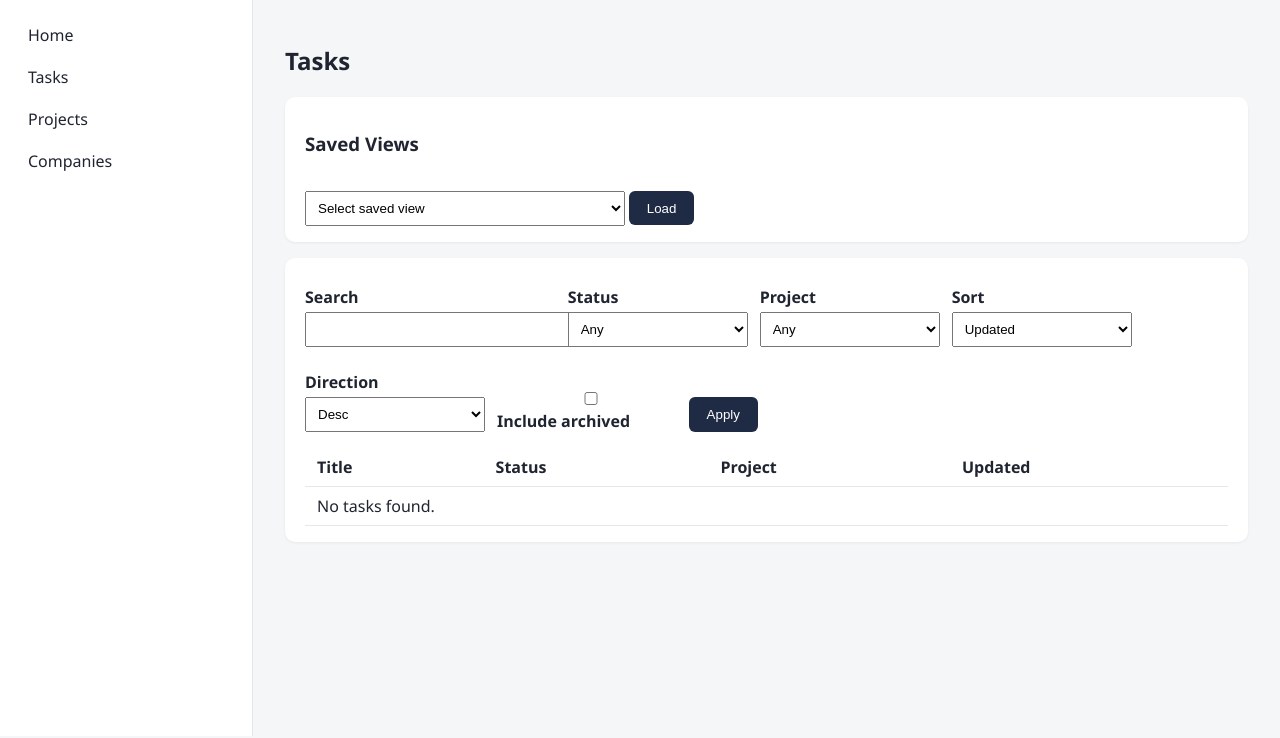
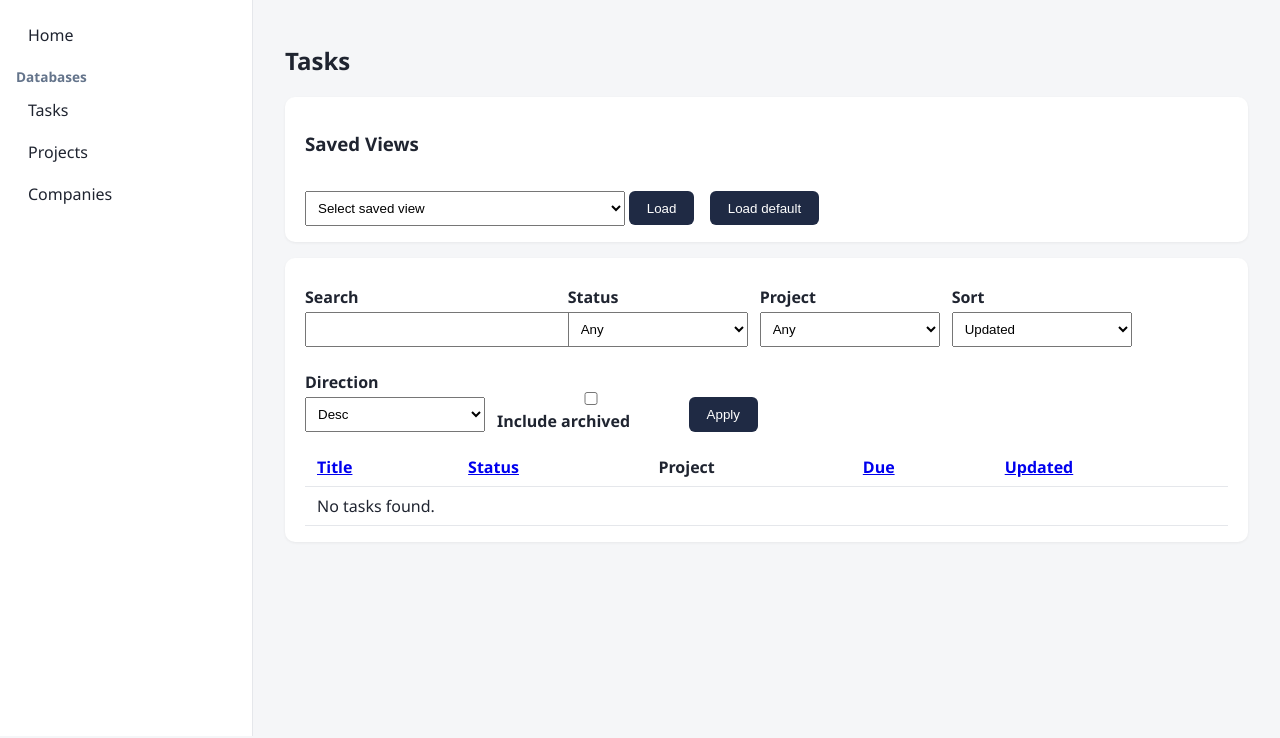
Before and after one commit to baldus/EMS-AIO, a Flask app: page /db/tasks in a window 1280 px wide. Shown: the part 62-800 px from the top of the page. Run offline with Flask 3, Linux system fonts and the light colour scheme; the visitor is signed in with stand-in values (Sample User, id 1); data that the repository does not hold is empty.

Commit message:
Refine Phase 2 database views, saved-view routes, and docs

```diff
--- a/app/databases/routes.py
+++ b/app/databases/routes.py
@@ -19,6 +19,12 @@ from app.models import (
     Task,
     TaskPageLink,
 )
+
+LIST_ENDPOINTS = {
+    "tasks": "databases.tasks_list",
+    "projects": "databases.projects_list",
+    "companies": "databases.companies_list",
+}
 
 
 def _is_editor_owned(entity):
@@ -46,11 +52,14 @@ def _log_action(action, entity_type, entity_id, metadata=None):
 
 
 def _parse_query_state():
+    direction = request.args.get("dir", request.args.get("direction", "desc")).strip().lower()
+    if direction not in {"asc", "desc"}:
+        direction = "desc"
     return {
         "q": request.args.get("q", "").strip(),
         "status": request.args.get("status", "").strip(),
         "sort": request.args.get("sort", "updated_at").strip(),
-        "direction": request.args.get("direction", "desc").strip(),
+        "dir": direction,
         "include_archived": request.args.get("include_archived", "0").strip(),
         "project_id": request.args.get("project_id", "").strip(),
         "company_id": request.args.get("company_id", "").strip(),
@@ -77,7 +86,15 @@ def _save_view(database_key):
         abort(404)
 
     is_default = request.form.get("is_default") == "on"
-    query_json = _parse_query_state()
+    query_json = {
+        "q": request.form.get("q", "").strip(),
+        "status": request.form.get("status", "").strip(),
+        "sort": request.form.get("sort", "updated_at").strip(),
+        "dir": request.form.get("dir", "desc").strip(),
+        "include_archived": request.form.get("include_archived", "0").strip(),
+        "project_id": request.form.get("project_id", "").strip(),
+        "company_id": request.form.get("company_id", "").strip(),
+    }
 
     if is_default:
         SavedView.query.filter_by(
@@ -109,6 +126,18 @@ def _save_view(database_key):
 
 
 def _prepare_list_context(database_key):
+    if database_key not in LIST_ENDPOINTS:
+        abort(404)
+
+    if request.args.get("use_default") == "1":
+        default_view = SavedView.query.filter_by(
+            user_id=current_user.id,
+            database_key=database_key,
+            is_default=True,
+        ).first()
+        if default_view:
+            return _apply_view_args(default_view)
+
     view_id = request.args.get("view_id", type=int)
     saved_views = SavedView.query.filter_by(
         user_id=current_user.id,
@@ -129,13 +158,55 @@ def _prepare_list_context(database_key):
     }
 
 
-@databases_bp.route("/tasks", methods=["GET", "POST"])
+def _set_default_view(view):
+    SavedView.query.filter_by(
+        user_id=current_user.id,
+        database_key=view.database_key,
+        is_default=True,
+    ).update({"is_default": False})
+    view.is_default = True
+    db.session.commit()
+
+
+@databases_bp.route("/<string:db_key>/views/save", methods=["POST"])
+@login_required
+def save_view(db_key):
+    if db_key not in LIST_ENDPOINTS:
+        abort(404)
+    _save_view(db_key)
+    return redirect(url_for(LIST_ENDPOINTS[db_key], **request.args))
+
+
+@databases_bp.route("/<string:db_key>/views/<int:view_id>/delete", methods=["POST"])
+@login_required
+def delete_view(db_key, view_id):
+    if db_key not in LIST_ENDPOINTS or current_user.role == "Viewer":
+        abort(403)
+    view = SavedView.query.get_or_404(view_id)
+    if view.user_id != current_user.id or view.database_key != db_key:
+        abort(403)
+    db.session.delete(view)
+    db.session.commit()
+    flash("Saved view deleted.", "success")
+    return redirect(url_for(LIST_ENDPOINTS[db_key], **request.args))
+
+
+@databases_bp.route("/<string:db_key>/views/<int:view_id>/default", methods=["POST"])
+@login_required
+def set_default_view(db_key, view_id):
+    if db_key not in LIST_ENDPOINTS or current_user.role == "Viewer":
+        abort(403)
+    view = SavedView.query.get_or_404(view_id)
+    if view.user_id != current_user.id or view.database_key != db_key:
+        abort(403)
+    _set_default_view(view)
+    flash("Default view set.", "success")
+    return redirect(url_for(LIST_ENDPOINTS[db_key], **request.args))
+
+
+@databases_bp.route("/tasks", methods=["GET"])
 @login_required
 def tasks_list():
-    if request.method == "POST":
-        _save_view("tasks")
-        return redirect(url_for("databases.tasks_list", **request.args))
-
     context = _prepare_list_context("tasks")
     if not isinstance(context, dict):
         return context
@@ -157,8 +228,9 @@ def tasks_list():
         "title": Task.title,
         "status": Task.status,
         "updated_at": Task.updated_at,
+        "due_date": Task.due_date,
     }.get(query_state["sort"], Task.updated_at)
-    if query_state["direction"] == "asc":
+    if query_state["dir"] == "asc":
         query = query.order_by(sort_field.asc())
     else:
         query = query.order_by(sort_field.desc())
@@ -170,17 +242,14 @@ def tasks_list():
         tasks=tasks,
         projects=projects,
         statuses=TASK_STATUS_CHOICES,
+        database_key="tasks",
         **context,
     )
 
 
-@databases_bp.route("/projects", methods=["GET", "POST"])
+@databases_bp.route("/projects", methods=["GET"])
 @login_required
 def projects_list():
-    if request.method == "POST":
-        _save_view("projects")
-        return redirect(url_for("databases.projects_list", **request.args))
-
     context = _prepare_list_context("projects")
     if not isinstance(context, dict):
         return context
@@ -203,7 +272,7 @@ def projects_list():
         "status": Project.status,
         "updated_at": Project.updated_at,
     }.get(query_state["sort"], Project.updated_at)
-    query = query.order_by(sort_field.asc() if query_state["direction"] == "asc" else sort_field.desc())
+    query = query.order_by(sort_field.asc() if query_state["dir"] == "asc" else sort_field.desc())
 
     projects = query.all()
     companies = Company.query.order_by(Company.name.asc()).all()
@@ -212,17 +281,14 @@ def projects_list():
         projects=projects,
         companies=companies,
         statuses=PROJECT_STATUS_CHOICES,
+        database_key="projects",
         **context,
     )
 
 
-@databases_bp.route("/companies", methods=["GET", "POST"])
+@databases_bp.route("/companies", methods=["GET"])
 @login_required
 def companies_list():
-    if request.method == "POST":
-        _save_view("companies")
-        return redirect(url_for("databases.companies_list", **request.args))
-
     context = _prepare_list_context("companies")
     if not isinstance(context, dict):
         return context
@@ -242,13 +308,14 @@ def companies_list():
         "status": Company.status,
         "updated_at": Company.updated_at,
     }.get(query_state["sort"], Company.updated_at)
-    query = query.order_by(sort_field.asc() if query_state["direction"] == "asc" else sort_field.desc())
+    query = query.order_by(sort_field.asc() if query_state["dir"] == "asc" else sort_field.desc())
 
     companies = query.all()
     return render_template(
         "databases/companies_list.html",
         companies=companies,
         statuses=COMPANY_STATUS_CHOICES,
+        database_key="companies",
         **context,
     )
 
--- a/app/templates/databases/_saved_view.html
+++ b/app/templates/databases/_saved_view.html
@@ -1,6 +1,6 @@
 <div class="card">
     <h3>Saved Views</h3>
-    <form method="get" class="inline">
+    <form method="get" class="inline" style="margin-right: 0.75rem;">
         <select name="view_id">
             <option value="">Select saved view</option>
             {% for view in saved_views %}
@@ -10,8 +10,13 @@
         <input type="hidden" name="use_view" value="1">
         <button type="submit">Load</button>
     </form>
+    <form method="get" class="inline" style="margin-right: 0.75rem;">
+        <input type="hidden" name="use_default" value="1">
+        <button type="submit">Load default</button>
+    </form>
+
     {% if current_user.role != 'Viewer' %}
-    <form method="post">
+    <form method="post" action="{{ url_for('databases.save_view', db_key=database_key, **request.args.to_dict()) }}">
         {% for k, v in query.items() %}
             <input type="hidden" name="{{ k }}" value="{{ v }}">
         {% endfor %}
@@ -20,5 +25,16 @@
         <label><input type="checkbox" name="is_default"> Set as default</label>
         <button type="submit">Save current view</button>
     </form>
+
+    {% if selected_view %}
+    <div style="margin-top: 0.75rem;">
+        <form method="post" class="inline" action="{{ url_for('databases.set_default_view', db_key=database_key, view_id=selected_view.id, **request.args.to_dict()) }}">
+            <button type="submit">Set selected as default</button>
+        </form>
+        <form method="post" class="inline" action="{{ url_for('databases.delete_view', db_key=database_key, view_id=selected_view.id, **request.args.to_dict()) }}" onsubmit="return confirm('Delete saved view?');">
+            <button type="submit">Delete selected</button>
+        </form>
+    </div>
+    {% endif %}
     {% endif %}
 </div>
--- a/app/templates/databases/companies_list.html
+++ b/app/templates/databases/companies_list.html
@@ -8,12 +8,12 @@
 <div><label>Search<input type="text" name="q" value="{{ query.q }}"></label></div>
 <div><label>Status<select name="status"><option value="">Any</option>{% for s in statuses %}<option value="{{ s }}" {% if query.status==s %}selected{% endif %}>{{ s }}</option>{% endfor %}</select></label></div>
 <div><label>Sort<select name="sort"><option value="updated_at">Updated</option><option value="name" {% if query.sort=='name' %}selected{% endif %}>Name</option><option value="status" {% if query.sort=='status' %}selected{% endif %}>Status</option></select></label></div>
-<div><label>Direction<select name="direction"><option value="desc">Desc</option><option value="asc" {% if query.direction=='asc' %}selected{% endif %}>Asc</option></select></label></div>
+<div><label>Direction<select name="dir"><option value="desc">Desc</option><option value="asc" {% if query.dir=='asc' %}selected{% endif %}>Asc</option></select></label></div>
 <div><label><input type="checkbox" name="include_archived" value="1" {% if query.include_archived=='1' %}checked{% endif %}> Include archived</label></div>
 <button type="submit">Apply</button>
 </form>
 {% if current_user.role != 'Viewer' %}<a class="button-link" href="{{ url_for('databases.company_create') }}">New Company</a>{% endif %}
-<table><tr><th>Name</th><th>Status</th><th>Updated</th></tr>
+<table><tr><th><a href="{{ url_for('databases.companies_list', q=query.q, status=query.status, include_archived=query.include_archived, sort='name', dir='desc' if query.sort=='name' and query.dir=='asc' else 'asc') }}">Name</a></th><th><a href="{{ url_for('databases.companies_list', q=query.q, status=query.status, include_archived=query.include_archived, sort='status', dir='desc' if query.sort=='status' and query.dir=='asc' else 'asc') }}">Status</a></th><th><a href="{{ url_for('databases.companies_list', q=query.q, status=query.status, include_archived=query.include_archived, sort='updated_at', dir='desc' if query.sort=='updated_at' and query.dir=='asc' else 'asc') }}">Updated</a></th></tr>
 {% for company in companies %}
 <tr class="clickable" onclick="window.location='{{ url_for('databases.company_detail', company_id=company.id) }}'"><td>{{ company.name }}</td><td>{{ company.status }}</td><td>{{ company.updated_at }}</td></tr>
 {% else %}<tr><td colspan="3">No companies found.</td></tr>{% endfor %}
--- a/app/templates/databases/company_detail.html
+++ b/app/templates/databases/company_detail.html
@@ -6,7 +6,7 @@
 <p>Status: {{ company.status }}</p>
 {% if current_user.role == 'Admin' or (current_user.role == 'Editor' and company.created_by_user_id == current_user.id) %}
 <a class="button-link" href="{{ url_for('databases.company_edit', company_id=company.id) }}">Edit Company</a>
-<form method="post" action="{{ url_for('databases.company_delete', company_id=company.id) }}" class="inline"><button type="submit">Delete</button></form>
+<form method="post" action="{{ url_for('databases.company_delete', company_id=company.id) }}" class="inline" onsubmit="return confirm('Delete this record?');"><button type="submit">Delete</button></form>
 {% endif %}
 </div>
 <div class="card">
--- a/app/templates/databases/project_detail.html
+++ b/app/templates/databases/project_detail.html
@@ -7,7 +7,7 @@
 <p>Company: {% if project.company %}<a href="{{ url_for('databases.company_detail', company_id=project.company.id) }}">{{ project.company.name }}</a>{% else %}-{% endif %}</p>
 {% if current_user.role == 'Admin' or (current_user.role == 'Editor' and project.created_by_user_id == current_user.id) %}
 <a class="button-link" href="{{ url_for('databases.project_edit', project_id=project.id) }}">Edit Project</a>
-<form method="post" action="{{ url_for('databases.project_delete', project_id=project.id) }}" class="inline"><button type="submit">Delete</button></form>
+<form method="post" action="{{ url_for('databases.project_delete', project_id=project.id) }}" class="inline" onsubmit="return confirm('Delete this record?');"><button type="submit">Delete</button></form>
 {% endif %}
 </div>
 <div class="card">
--- a/app/templates/databases/projects_list.html
+++ b/app/templates/databases/projects_list.html
@@ -9,12 +9,12 @@
 <div><label>Status<select name="status"><option value="">Any</option>{% for s in statuses %}<option value="{{ s }}" {% if query.status==s %}selected{% endif %}>{{ s }}</option>{% endfor %}</select></label></div>
 <div><label>Company<select name="company_id"><option value="">Any</option>{% for c in companies %}<option value="{{ c.id }}" {% if query.company_id==(c.id|string) %}selected{% endif %}>{{ c.name }}</option>{% endfor %}</select></label></div>
 <div><label>Sort<select name="sort"><option value="updated_at">Updated</option><option value="name" {% if query.sort=='name' %}selected{% endif %}>Name</option><option value="status" {% if query.sort=='status' %}selected{% endif %}>Status</option></select></label></div>
-<div><label>Direction<select name="direction"><option value="desc">Desc</option><option value="asc" {% if query.direction=='asc' %}selected{% endif %}>Asc</option></select></label></div>
+<div><label>Direction<select name="dir"><option value="desc">Desc</option><option value="asc" {% if query.dir=='asc' %}selected{% endif %}>Asc</option></select></label></div>
 <div><label><input type="checkbox" name="include_archived" value="1" {% if query.include_archived=='1' %}checked{% endif %}> Include archived</label></div>
 <button type="submit">Apply</button>
 </form>
 {% if current_user.role != 'Viewer' %}<a class="button-link" href="{{ url_for('databases.project_create') }}">New Project</a>{% endif %}
-<table><tr><th>Name</th><th>Status</th><th>Company</th><th>Updated</th></tr>
+<table><tr><th><a href="{{ url_for('databases.projects_list', q=query.q, status=query.status, company_id=query.company_id, include_archived=query.include_archived, sort='name', dir='desc' if query.sort=='name' and query.dir=='asc' else 'asc') }}">Name</a></th><th><a href="{{ url_for('databases.projects_list', q=query.q, status=query.status, company_id=query.company_id, include_archived=query.include_archived, sort='status', dir='desc' if query.sort=='status' and query.dir=='asc' else 'asc') }}">Status</a></th><th>Company</th><th><a href="{{ url_for('databases.projects_list', q=query.q, status=query.status, company_id=query.company_id, include_archived=query.include_archived, sort='updated_at', dir='desc' if query.sort=='updated_at' and query.dir=='asc' else 'asc') }}">Updated</a></th></tr>
 {% for project in projects %}
 <tr class="clickable" onclick="window.location='{{ url_for('databases.project_detail', project_id=project.id) }}'"><td>{{ project.name }}</td><td>{{ project.status }}</td><td>{{ project.company.name if project.company else '-' }}</td><td>{{ project.updated_at }}</td></tr>
 {% else %}<tr><td colspan="4">No projects found.</td></tr>{% endfor %}
--- a/app/templates/databases/task_detail.html
+++ b/app/templates/databases/task_detail.html
@@ -8,7 +8,7 @@
 <p>Project: {% if task.project %}<a href="{{ url_for('databases.project_detail', project_id=task.project.id) }}">{{ task.project.name }}</a>{% else %}-{% endif %}</p>
 {% if current_user.role == 'Admin' or (current_user.role == 'Editor' and task.created_by_user_id == current_user.id) %}
 <a class="button-link" href="{{ url_for('databases.task_edit', task_id=task.id) }}">Edit Task</a>
-<form method="post" action="{{ url_for('databases.task_delete', task_id=task.id) }}" class="inline"><button type="submit">Delete</button></form>
+<form method="post" action="{{ url_for('databases.task_delete', task_id=task.id) }}" class="inline" onsubmit="return confirm('Delete this record?');"><button type="submit">Delete</button></form>
 {% endif %}
 </div>
 <div class="card">
--- a/app/templates/databases/tasks_list.html
+++ b/app/templates/databases/tasks_list.html
@@ -8,19 +8,25 @@
         <div><label>Search<input type="text" name="q" value="{{ query.q }}"></label></div>
         <div><label>Status<select name="status"><option value="">Any</option>{% for s in statuses %}<option value="{{ s }}" {% if query.status==s %}selected{% endif %}>{{ s }}</option>{% endfor %}</select></label></div>
         <div><label>Project<select name="project_id"><option value="">Any</option>{% for p in projects %}<option value="{{ p.id }}" {% if query.project_id==(p.id|string) %}selected{% endif %}>{{ p.name }}</option>{% endfor %}</select></label></div>
-        <div><label>Sort<select name="sort"><option value="updated_at">Updated</option><option value="title" {% if query.sort=='title' %}selected{% endif %}>Title</option><option value="status" {% if query.sort=='status' %}selected{% endif %}>Status</option></select></label></div>
-        <div><label>Direction<select name="direction"><option value="desc">Desc</option><option value="asc" {% if query.direction=='asc' %}selected{% endif %}>Asc</option></select></label></div>
+        <div><label>Sort<select name="sort"><option value="updated_at">Updated</option><option value="title" {% if query.sort=='title' %}selected{% endif %}>Title</option><option value="status" {% if query.sort=='status' %}selected{% endif %}>Status</option><option value="due_date" {% if query.sort=='due_date' %}selected{% endif %}>Due date</option></select></label></div>
+        <div><label>Direction<select name="dir"><option value="desc">Desc</option><option value="asc" {% if query.dir=='asc' %}selected{% endif %}>Asc</option></select></label></div>
         <div><label><input type="checkbox" name="include_archived" value="1" {% if query.include_archived=='1' %}checked{% endif %}> Include archived</label></div>
         <button type="submit">Apply</button>
     </form>
     {% if current_user.role != 'Viewer' %}<a class="button-link" href="{{ url_for('databases.task_create') }}">New Task</a>{% endif %}
     <table>
-        <tr><th>Title</th><th>Status</th><th>Project</th><th>Updated</th></tr>
+        <tr>
+            <th><a href="{{ url_for('databases.tasks_list', q=query.q, status=query.status, project_id=query.project_id, include_archived=query.include_archived, sort='title', dir='desc' if query.sort=='title' and query.dir=='asc' else 'asc') }}">Title</a></th>
+            <th><a href="{{ url_for('databases.tasks_list', q=query.q, status=query.status, project_id=query.project_id, include_archived=query.include_archived, sort='status', dir='desc' if query.sort=='status' and query.dir=='asc' else 'asc') }}">Status</a></th>
+            <th>Project</th>
+            <th><a href="{{ url_for('databases.tasks_list', q=query.q, status=query.status, project_id=query.project_id, include_archived=query.include_archived, sort='due_date', dir='desc' if query.sort=='due_date' and query.dir=='asc' else 'asc') }}">Due</a></th>
+            <th><a href="{{ url_for('databases.tasks_list', q=query.q, status=query.status, project_id=query.project_id, include_archived=query.include_archived, sort='updated_at', dir='desc' if query.sort=='updated_at' and query.dir=='asc' else 'asc') }}">Updated</a></th>
+        </tr>
         {% for task in tasks %}
             <tr class="clickable" onclick="window.location='{{ url_for('databases.task_detail', task_id=task.id) }}'">
-                <td>{{ task.title }}</td><td>{{ task.status }}</td><td>{{ task.project.name if task.project else '-' }}</td><td>{{ task.updated_at }}</td>
+                <td>{{ task.title }}</td><td>{{ task.status }}</td><td>{{ task.project.name if task.project else '-' }}</td><td>{{ task.due_date or '-' }}</td><td>{{ task.updated_at }}</td>
             </tr>
-        {% else %}<tr><td colspan="4">No tasks found.</td></tr>{% endfor %}
+        {% else %}<tr><td colspan="5">No tasks found.</td></tr>{% endfor %}
     </table>
 </div>
 {% endblock %}
--- a/app/templates/layout.html
+++ b/app/templates/layout.html
@@ -44,6 +44,7 @@
 <div class="shell">
     <nav>
         <a href="{{ url_for('main.home') }}">Home</a>
+        <p style="margin:0.8rem 0 0.35rem;font-size:0.85rem;color:#64748b;font-weight:700;">Databases</p>
         <a href="{{ url_for('databases.tasks_list') }}">Tasks</a>
         <a href="{{ url_for('databases.projects_list') }}">Projects</a>
         <a href="{{ url_for('databases.companies_list') }}">Companies</a>
```
Also changed, not shown: tests/test_phase2_databases.py (+17 -4 lines), README.md.
